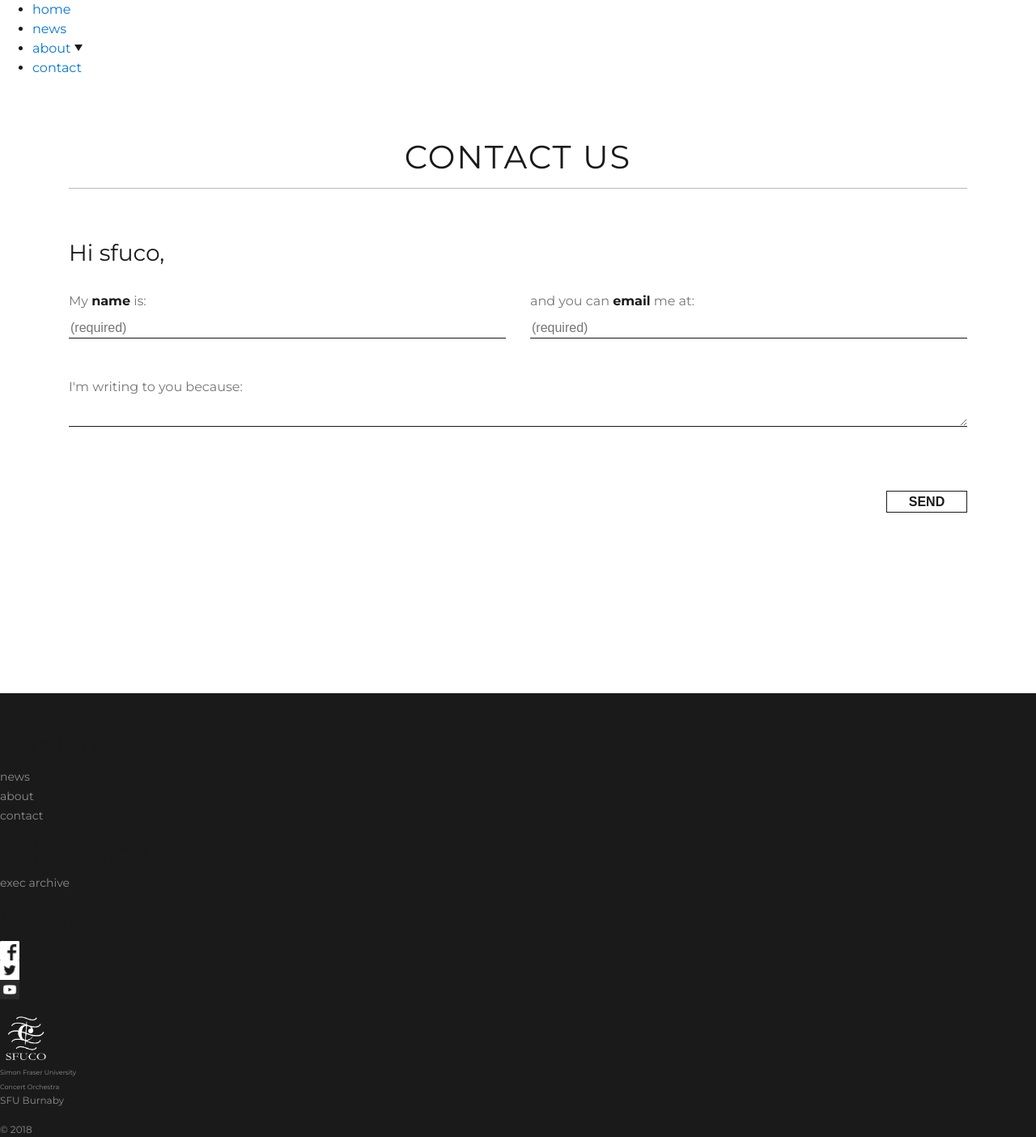
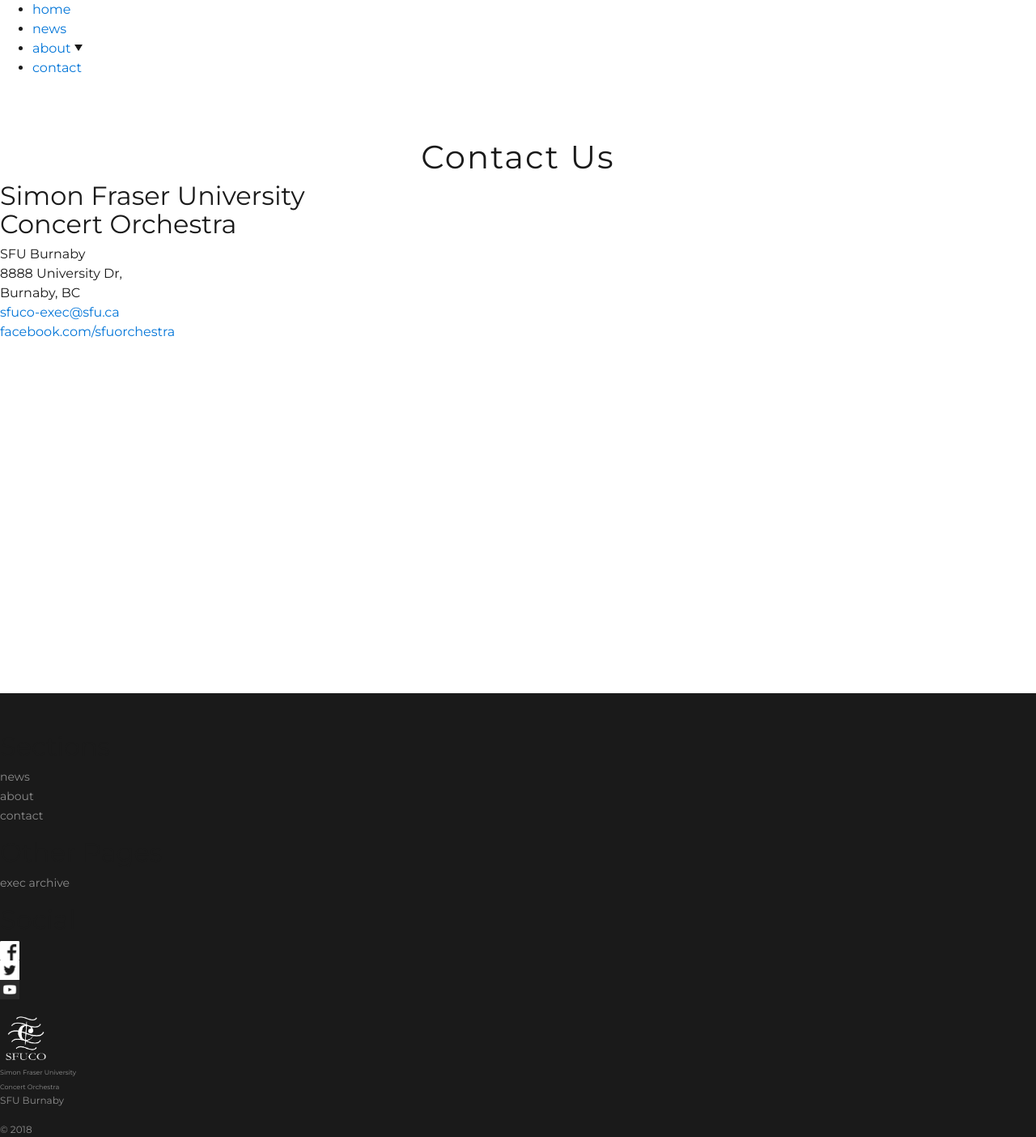
Before and after one commit to sfuco/sfuco-site, a Jekyll site: the page built from _pages/contact.html, in a window 1280 px wide. Shown: the whole page at 81% size. Built offline with Jekyll 4.4.1, drawn with Linux system fonts in a browser that asks for light colours.

Commit message:
finish (basic) redesigned contact

```diff
--- a/_pages/contact.html
+++ b/_pages/contact.html
@@ -6,50 +6,23 @@
 permalink: /contact/
 layout: default
 ---
-<section id="contact">
-  <!-- Full screen contact form -->
-  <div class="container">
-    <div class="row">
-      <div class="col-12">
-        <h1>CONTACT US</h1>
-        <hr />
-      </div>
-    </div>
-    <br /><br />
-    <form method="POST" id="contact-form">
-      <!-- spambot protection -->
-      <input type="text" name="_gotcha" style="display:none" />
-      <div class="row">
-        <div class="col-12 col-md-4">
-          <h3>Hi sfuco,</h3>
-        </div>
-      </div>
+
+<section class="grid-container" id="contact">
+  <div class="text">
+    <h1>Contact Us</h1>
+  </div>
+  <div class="content">
+    <h2>Simon Fraser University <br /> Concert Orchestra</h2>
+    <address>
+      SFU Burnaby
       <br />
-      <div class="row">
-        <div class="col-12 col-md-6">
-          <label>My <b>name</b> is: </label><br />
-          <input type="text" name="name" placeholder="(required)"/>
-        </div>
-        <div class="col-12 col-md-6">
-          <br class="hidden-md-up" />
-          <label>and you can <b>email</b> me at: </label><br />
-          <input type="text" name="email" placeholder="(required)"/>
-        </div>
-      </div>
-      <br /><br />
-      <div class="row">
-        <div class="col-12 col-md-12">
-          <label>I'm writing to you because:</label>
-          <textarea rows="1" cols="50" name="message" form="contact-form"></textarea>
-        </div>
-      </div>
-      <br /><br /><br />
-      <div class="row">
-        <div class="col-12 col-md-12">
-          <label class="error-text"></label>
-          <input class="send-button" type="submit" value="SEND">
-        </div>
-      </div>
-    </form>
+      8888 University Dr,
+      <br />
+      Burnaby, BC
+      <br />
+      <a href="mailto:sfuco-exec@sfu.ca">sfuco-exec@sfu.ca</a>
+      <br />
+      <a href="https://www.facebook.com/sfuorchestra/">facebook.com/sfuorchestra</a>
+    </address>
   </div>
 </section>
```
Also changed, not shown: _sass/contact.scss (+37 -54 lines).
